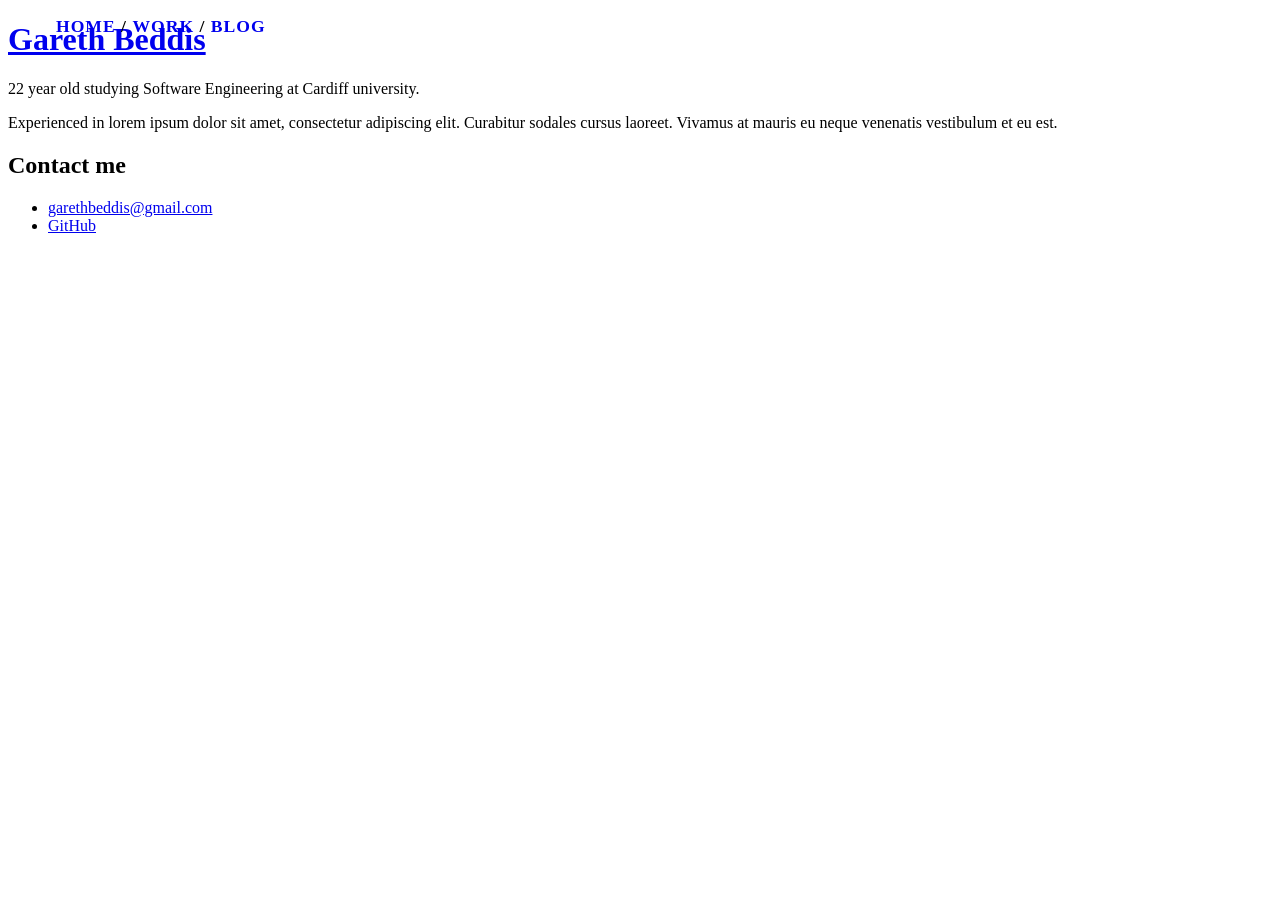
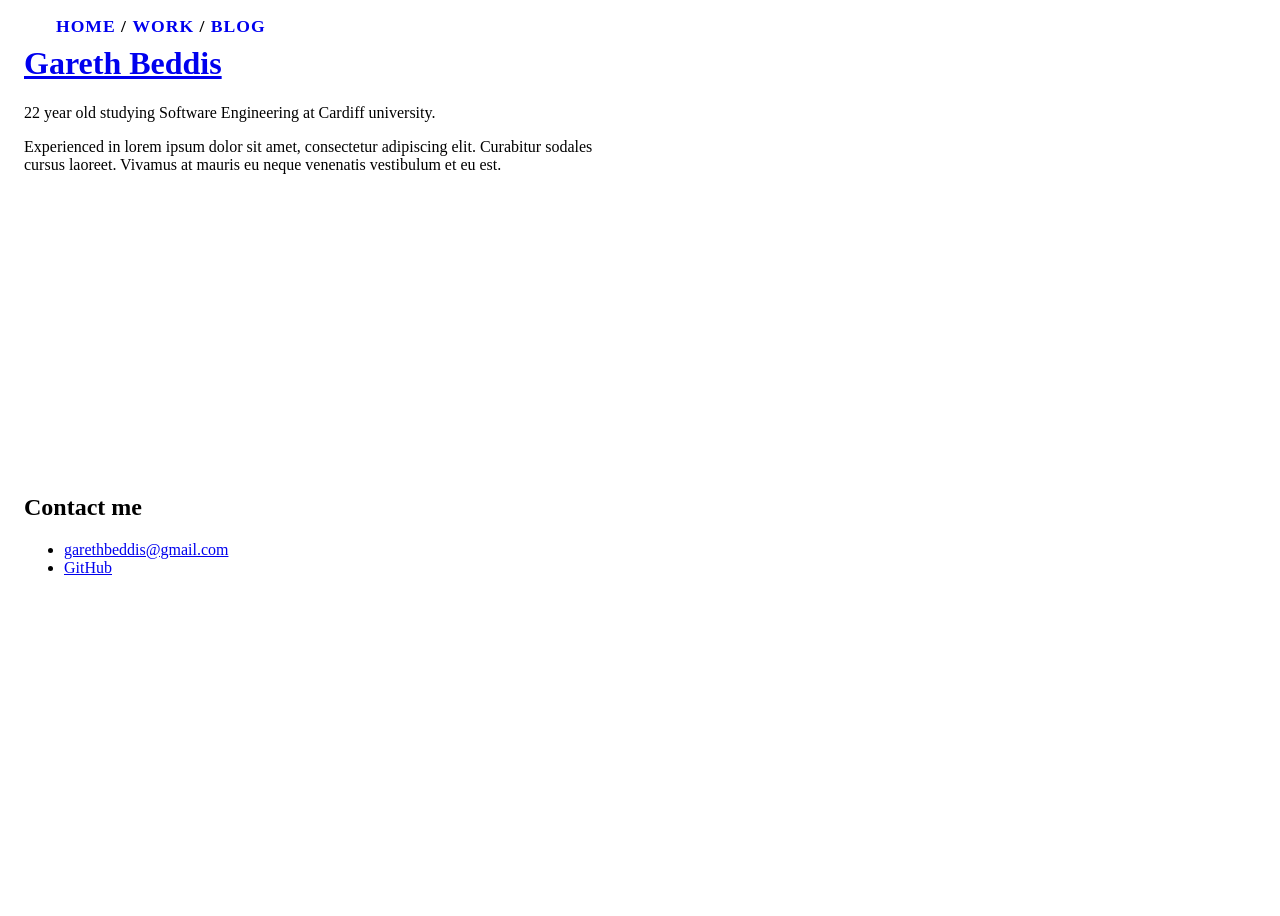
Before and after one commit to GarethBeddis/garethbeddis.github.io, a Jekyll site: the page built from index.html, in a window 1280 px wide. Built offline with Jekyll 4.4.1, drawn with Linux system fonts in a browser that asks for light colours.

Commit message:
Update imports to include section.scss

```diff
--- a/assets/css/main.scss
+++ b/assets/css/main.scss
@@ -12,4 +12,6 @@ $content-padding-small: 1em;
 
 // Import partials
 @import
-    "header";
+    "base",
+    "header",
+    "section";
```
